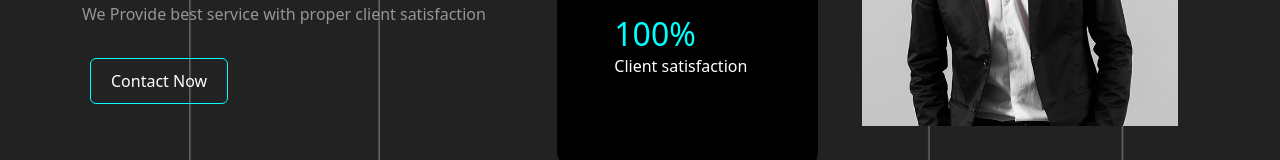
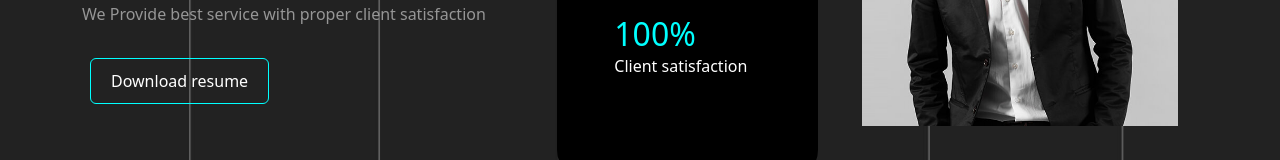
Before and after one commit to AleemDevaloper/aleem-developer.github.com, a plain HTML site: page index.html in a window 1280 px wide. Shown: the part 378-538 px from the top of the page. Drawn offline with nearby package versions, Linux system fonts and the light colour scheme.

Commit message:
Update index.html

```diff
--- a/index.html
+++ b/index.html
@@ -146,8 +146,7 @@
               <p data-aos="fade-up" data-aos-duration="3000">We Provide best service with proper client satisfaction</p>
               <br>
               <div class="d-flex">
-                <button class="btn-2 btn m-2" data-aos="fade-up" data-aos-duration="3000"><a href="#contact">Contact
-                    Now</a></button>
+                <button class="btn-2 btn m-2" data-aos="fade-up" data-aos-duration="3000"><a href="" download >Download resume</a></button>
               </div>
             </div>
             <div class="col-lg-5 col-xl-3" data-aos="fade-up" data-aos-duration="3000">
```
